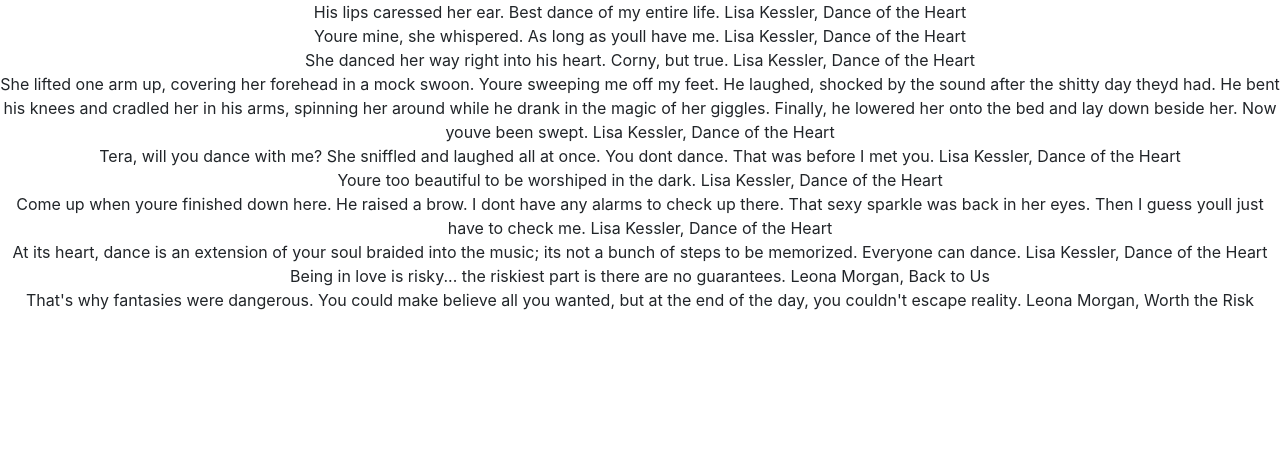
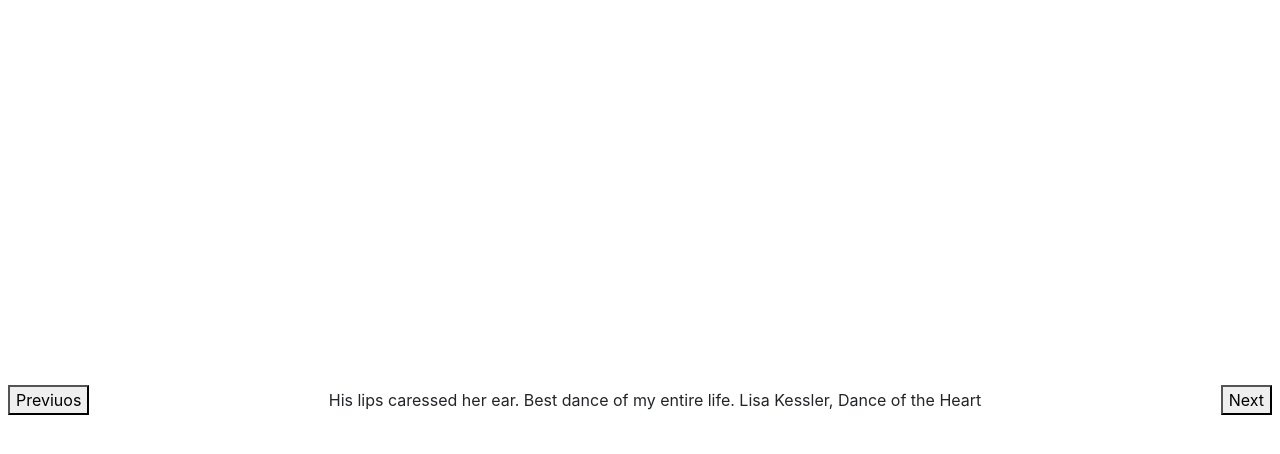
Before and after one commit to chingu-voyage5/Geckos-Team-9, a React (Create React App) app: page / in a window 1280 px wide. Shown: the top 454 px of the page. Built offline with nearby package versions, Linux system fonts and the light colour scheme.

Commit message:
added quotes and previous & next

```diff
--- a/src/App.js
+++ b/src/App.js
@@ -1,24 +1,23 @@
 import React, { Component } from "react";
 import Quotes from "./Components/Quotes/QuotesComponent"
-import logo from "./logo.svg";
 import "./App.css";
-import { Button } from "reactstrap";
-import { Alert } from "reactstrap";
+import "../node_modules/slick-carousel/slick/slick.css";
+import "../node_modules/slick-carousel/slick/slick-theme.css";
 
 class App extends Component {
   render() {
     return (
-      <div className="App">
+      // <div className="App">
       <Quotes></Quotes>
-        {/* <header className="App-header">
-          <img src={logo} className="App-logo" alt="logo" />
-          <h1 className="App-title">Welcome to our awesome project!</h1>
-        </header> */}
-        {/* <p className="App-intro">
-          To get started, edit <code>src/App.js</code> and save to reload.
-        </p> */}
-        {/* <Alert color="primary">The application has boostrap installed.. Woola!! </Alert> */}
-      </div>
+        // {/* <header className="App-header">
+        //   <img src={logo} className="App-logo" alt="logo" />
+        //   <h1 className="App-title">Welcome to our awesome project!</h1>
+        // </header> */}
+        // {/* <p className="App-intro">
+        //   To get started, edit <code>src/App.js</code> and save to reload.
+        // </p> */}
+        // {/* <Alert color="primary">The application has boostrap installed.. Woola!! </Alert> */}
+      // </div>
     );
   }
 }
--- a/src/Components/Quotes/QuotesComponent.js
+++ b/src/Components/Quotes/QuotesComponent.js
@@ -1,14 +1,17 @@
 import React from "react";
-import { getQuote } from "./QuotesApi";
+// import { getQuote } from "./QuotesApi";
 
 class Quotes extends React.Component {
-  state = {
+  constructor(props) {
+    super(props);
+    this.state = {
       quotes: [
         {
-          "quote": "His lips caressed her ear. Best dance of my entire life.\n    \n    Lisa Kessler,\n    \n      Dance of the Heart",
-          "author": "Lisa Kessler",
-          "likes": 0,
-          "tags": [
+          quote:
+            "His lips caressed her ear. Best dance of my entire life.\n    \n    Lisa Kessler,\n    \n      Dance of the Heart",
+          author: "Lisa Kessler",
+          likes: 0,
+          tags: [
             "romance",
             "military",
             "zeus",
@@ -17,14 +20,15 @@ class Quotes extends React.Component {
             "bodyguard",
             "muses"
           ],
-          "pk": 60596,
-          "image": null
+          pk: 60596,
+          image: null
         },
         {
-          "quote": "Youre mine, she whispered.\tAs long as youll have me.\n    \n    Lisa Kessler,\n    \n      Dance of the Heart",
-          "author": "Lisa Kessler",
-          "likes": 0,
-          "tags": [
+          quote:
+            "Youre mine, she whispered.\tAs long as youll have me.\n    \n    Lisa Kessler,\n    \n      Dance of the Heart",
+          author: "Lisa Kessler",
+          likes: 0,
+          tags: [
             "rhea",
             "romance",
             "military",
@@ -34,14 +38,15 @@ class Quotes extends React.Component {
             "muses",
             "bodyguard"
           ],
-          "pk": 60595,
-          "image": null
+          pk: 60595,
+          image: null
         },
         {
-          "quote": "She danced her way right into his heart. Corny, but true.\n    \n    Lisa Kessler,\n    \n      Dance of the Heart",
-          "author": "Lisa Kessler",
-          "likes": 0,
-          "tags": [
+          quote:
+            "She danced her way right into his heart. Corny, but true.\n    \n    Lisa Kessler,\n    \n      Dance of the Heart",
+          author: "Lisa Kessler",
+          likes: 0,
+          tags: [
             "romance",
             "military",
             "dance",
@@ -49,78 +54,60 @@ class Quotes extends React.Component {
             "paranormal",
             "bodyguard"
           ],
-          "pk": 60594,
-          "image": null
+          pk: 60594,
+          image: null
         },
         {
-          "quote": "She lifted one arm up, covering her forehead in a mock swoon. Youre sweeping me off my feet.\tHe laughed, shocked by the sound after the shitty day theyd had. He bent his knees and cradled her in his arms, spinning her around while he drank in the magic of her giggles. Finally, he lowered her onto the bed and lay down beside her. Now youve been swept.\n    \n    Lisa Kessler,\n    \n      Dance of the Heart",
-          "author": "Lisa Kessler",
-          "likes": 0,
-          "tags": [
-              "romance",
-              "dance",
-              "mythology",
-              "paranormal-romance"
-          ],
-          "pk": 60593,
-          "image": null
+          quote:
+            "She lifted one arm up, covering her forehead in a mock swoon. Youre sweeping me off my feet.\tHe laughed, shocked by the sound after the shitty day theyd had. He bent his knees and cradled her in his arms, spinning her around while he drank in the magic of her giggles. Finally, he lowered her onto the bed and lay down beside her. Now youve been swept.\n    \n    Lisa Kessler,\n    \n      Dance of the Heart",
+          author: "Lisa Kessler",
+          likes: 0,
+          tags: ["romance", "dance", "mythology", "paranormal-romance"],
+          pk: 60593,
+          image: null
         },
         {
-          "quote": "Tera, will you dance with me?\tShe sniffled and laughed all at once. You dont dance.\tThat was before I met you.\n    \n    Lisa Kessler,\n    \n      Dance of the Heart",
-          "author": "Lisa Kessler",
-          "likes": 0,
-          "tags": [
-              "romance",
-              "military",
-              "dance",
-              "mythology",
-              "paranormal"
-          ],
-          "pk": 60592,
-          "image": null
+          quote:
+            "Tera, will you dance with me?\tShe sniffled and laughed all at once. You dont dance.\tThat was before I met you.\n    \n    Lisa Kessler,\n    \n      Dance of the Heart",
+          author: "Lisa Kessler",
+          likes: 0,
+          tags: ["romance", "military", "dance", "mythology", "paranormal"],
+          pk: 60592,
+          image: null
         },
         {
-          "quote": "Youre too beautiful to be worshiped in the dark.\n    \n    Lisa Kessler,\n    \n      Dance of the Heart",
-          "author": "Lisa Kessler",
-          "likes": 0,
-          "tags": [
-              "romance",
-              "military",
-              "dance",
-              "paranormal"
-          ],
-          "pk": 60591,
-          "image": null
+          quote:
+            "Youre too beautiful to be worshiped in the dark.\n    \n    Lisa Kessler,\n    \n      Dance of the Heart",
+          author: "Lisa Kessler",
+          likes: 0,
+          tags: ["romance", "military", "dance", "paranormal"],
+          pk: 60591,
+          image: null
         },
         {
-          "quote": "Come up when youre finished down here.\tHe raised a brow. I dont have any alarms to check up there.\tThat sexy sparkle was back in her eyes. Then I guess youll just have to check me.\n    \n    Lisa Kessler,\n    \n      Dance of the Heart",
-          "author": "Lisa Kessler",
-          "likes": 0,
-          "tags": [
-              "romance",
-              "greek-mythology",
-              "paranormal"
-          ],
-          "pk": 60590,
-          "image": null
+          quote:
+            "Come up when youre finished down here.\tHe raised a brow. I dont have any alarms to check up there.\tThat sexy sparkle was back in her eyes. Then I guess youll just have to check me.\n    \n    Lisa Kessler,\n    \n      Dance of the Heart",
+          author: "Lisa Kessler",
+          likes: 0,
+          tags: ["romance", "greek-mythology", "paranormal"],
+          pk: 60590,
+          image: null
         },
         {
-          "quote": "At its heart, dance is an extension of your soul braided into the music; its not a bunch of steps to be memorized. Everyone can dance.\n    \n    Lisa Kessler,\n    \n      Dance of the Heart",
-          "author": "Lisa Kessler",
-          "likes": 0,
-          "tags": [
-              "romance",
-              "mythology",
-              "paranormal"
-          ],
-          "pk": 60589,
-          "image": null
+          quote:
+            "At its heart, dance is an extension of your soul braided into the music; its not a bunch of steps to be memorized. Everyone can dance.\n    \n    Lisa Kessler,\n    \n      Dance of the Heart",
+          author: "Lisa Kessler",
+          likes: 0,
+          tags: ["romance", "mythology", "paranormal"],
+          pk: 60589,
+          image: null
         },
         {
-          "quote": "Being in love is risky... the riskiest part is there are no guarantees.\n    \n    Leona Morgan,\n    \n      Back to Us",
-          "author": "Leona Morgan",
-          "likes": 0,
-          "tags": [
+          quote:
+            "Being in love is risky... the riskiest part is there are no guarantees.\n    \n    Leona Morgan,\n    \n      Back to Us",
+          author: "Leona Morgan",
+          likes: 0,
+          tags: [
             "romance",
             "contemporary-romance",
             "romance-novels",
@@ -128,14 +115,15 @@ class Quotes extends React.Component {
             "romance-book-quotes",
             "love-story"
           ],
-          "pk": 60588,
-          "image": null
+          pk: 60588,
+          image: null
         },
         {
-          "quote": "That's why fantasies were dangerous. You could make believe all you wanted, but at the end of the day, you couldn't escape reality.\n    \n    Leona Morgan,\n    \n      Worth the Risk",
-          "author": "Leona Morgan",
-          "likes": 0,
-          "tags": [
+          quote:
+            "That's why fantasies were dangerous. You could make believe all you wanted, but at the end of the day, you couldn't escape reality.\n    \n    Leona Morgan,\n    \n      Worth the Risk",
+          author: "Leona Morgan",
+          likes: 0,
+          tags: [
             "romance",
             "contemporary-romance",
             "love-words",
@@ -144,11 +132,16 @@ class Quotes extends React.Component {
             "romance-quotes",
             "love-story"
           ],
-          "pk": 60587,
-          "image": null
+          pk: 60587,
+          image: null
         }
-  ]
+      ],
+      quoteIndex: 0
     };
+
+    // this.nextQuote = this.nextQuote.bind(this);
+    // this.previousQuote = this.previousQuote.bind(this);
+  }
 
   componentDidMount() {
     // getQuote()
@@ -159,28 +152,61 @@ class Quotes extends React.Component {
     //   .catch(err => console.log(err));
   }
 
+  onNextQuote() {
+    const index = this.state.quoteIndex;
+    const quoteSize = this.state.quotes.length - 1;
+    if (index < quoteSize) {
+      this.setState({
+        quoteIndex: index + 1
+      });
+    } else {
+      this.setState({
+        quoteIndex: 0
+      });
+    }
+  }
+
+  onPreviousQuote() {
+    const index = this.state.quoteIndex;
+    const quoteSize = this.state.quotes.length - 1;
+
+    if (index < quoteSize && index > 0) {
+      console.log(this.state.quoteIndex);
+      this.setState({
+        quoteIndex: this.state.quoteIndex - 1
+      });
+    }
+  }
+
   render() {
+    let quotes = this.state.quotes[this.state.quoteIndex];
     return (
-        <div className="fullpage">
-          {this.state.quotes.map(quotes => (
-            <div className="section" key={quotes.pk}>
+      //   <div className="fullpage">
+      //     {this.state.quotes.map(quotes => (
+      //       <div className="section" key={quotes.pk}>
+      //         {quotes.quote}
+      //       </div>
+      //     ))}
+      //   </div>
+
+      <div>
+        <div
+          className="d-flex justify-content-between align-items-center"
+          style={{ height: window.innerHeight }}
+        >
+          <div className="p-2">
+            <button onClick={this.onPreviousQuote.bind(this)}>Previuos</button>
+          </div>
+          <div className="p-2">
           {quotes.quote}
           </div>
-          ))}
+          <div className="p-2">
+            <button onClick={this.onNextQuote.bind(this)}>Next</button>
+          </div>
+        </div>
       </div>
     );
   }
 }
 
-// function Quotes() {
-/*
-<SectionsContainer {...options} >
-        <Section>Page 1</Section>
-        <Section>Page 2</Section>
-        <Section>Page 3</Section>
-      </SectionsContainer>
-       */
-//   return <div>{test}</div>;
-// }
-
 export default Quotes;
--- a/src/index.css
+++ b/src/index.css
@@ -1,5 +1,34 @@
+
+
 body {
   margin: 0;
   padding: 0;
   font-family: sans-serif;
 }
+
+.fade-enter {
+  right: 100px;
+}
+
+.fade-enter-active {
+  right:0px;
+  transition: .5 ease-in all;
+}
+
+.fade-leave{
+  right: 0px;
+}
+
+.fade-leave-active{
+  right: -100px;
+  transition: .5s ease-out all;
+}
+
+.example-appear {
+  opacity: 0.01;
+}
+
+.example-appear.example-appear-active {
+  opacity: 1;
+  transition: opacity .5s ease-in;
+}
```
Lines whose indentation alone changed are shown as unchanged.
